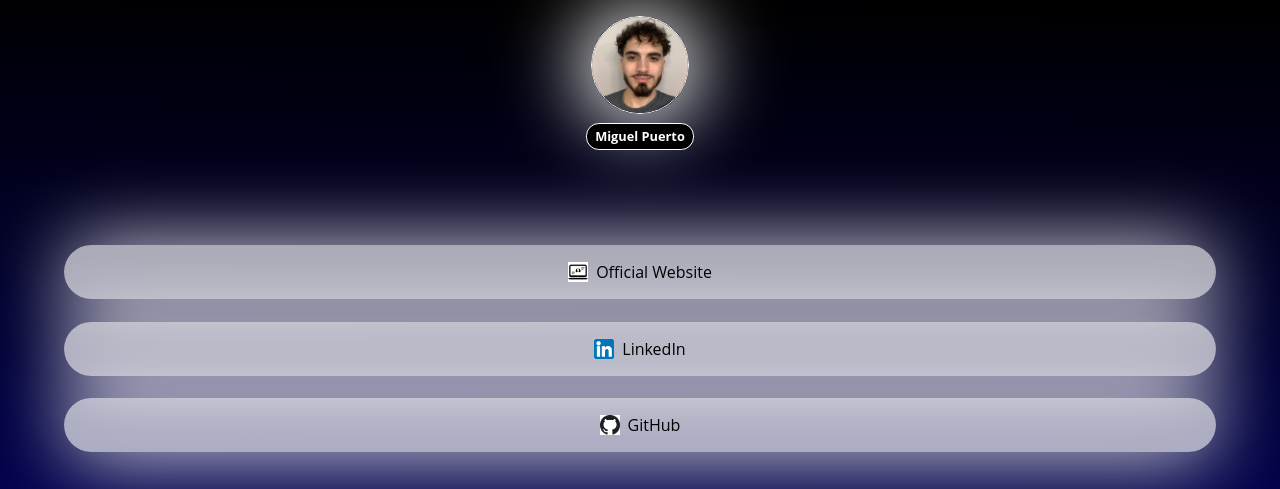
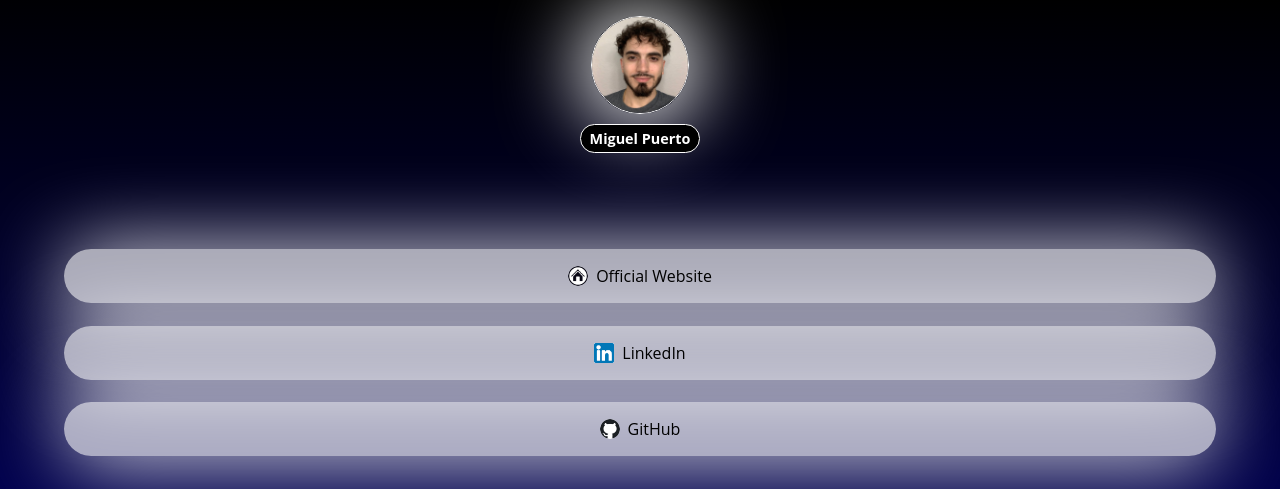
Before and after one commit to miguelpuerto1/link-in-bio, a plain HTML site: page index.html in a window 1280 px wide. Shown: the top 489 px of the page. Drawn offline with Linux system fonts and the light colour scheme.

Commit message:
had to change official website image file to round one but im done

```diff
--- a/index.css
+++ b/index.css
@@ -31,7 +31,7 @@ header img {
 
 header h1 {
     display: inline-block;
-    font-size: .8em;
+    font-size: .9em;
     font-weight: bold;
     border-radius: 1em;
     background-color: black;
@@ -66,7 +66,3 @@ a {
     color: black;
     text-decoration: none;
 }
-
-img {
-    border: #fffa;
-}
--- a/index.html
+++ b/index.html
@@ -16,7 +16,7 @@
         <ul>
             <li>
                 <a href="https://friendly-hamster-2f90a8.netlify.app">
-                    <img src="./images/personalsite.png" alt="personalsite" width="20"/>
+                    <img src="./images/homepage.png" style="border-radius:100%" alt="personalsite" width="20"/>
                     Official Website
                 </a>
             </li>
@@ -28,7 +28,7 @@
             </li>
             <li>
                 <a href="https://github.com/miguelpuerto1">
-                    <img src="./images/github.png" alt="github" width="20"/>
+                    <img src="./images/github.png" style="border-radius:100%;" alt="github" width="20"/>
                     GitHub
                 </a>
             </li>
```
Also changed, not shown: images/homepage.png (added), images/personalsite.png (deleted), 1 other file.
